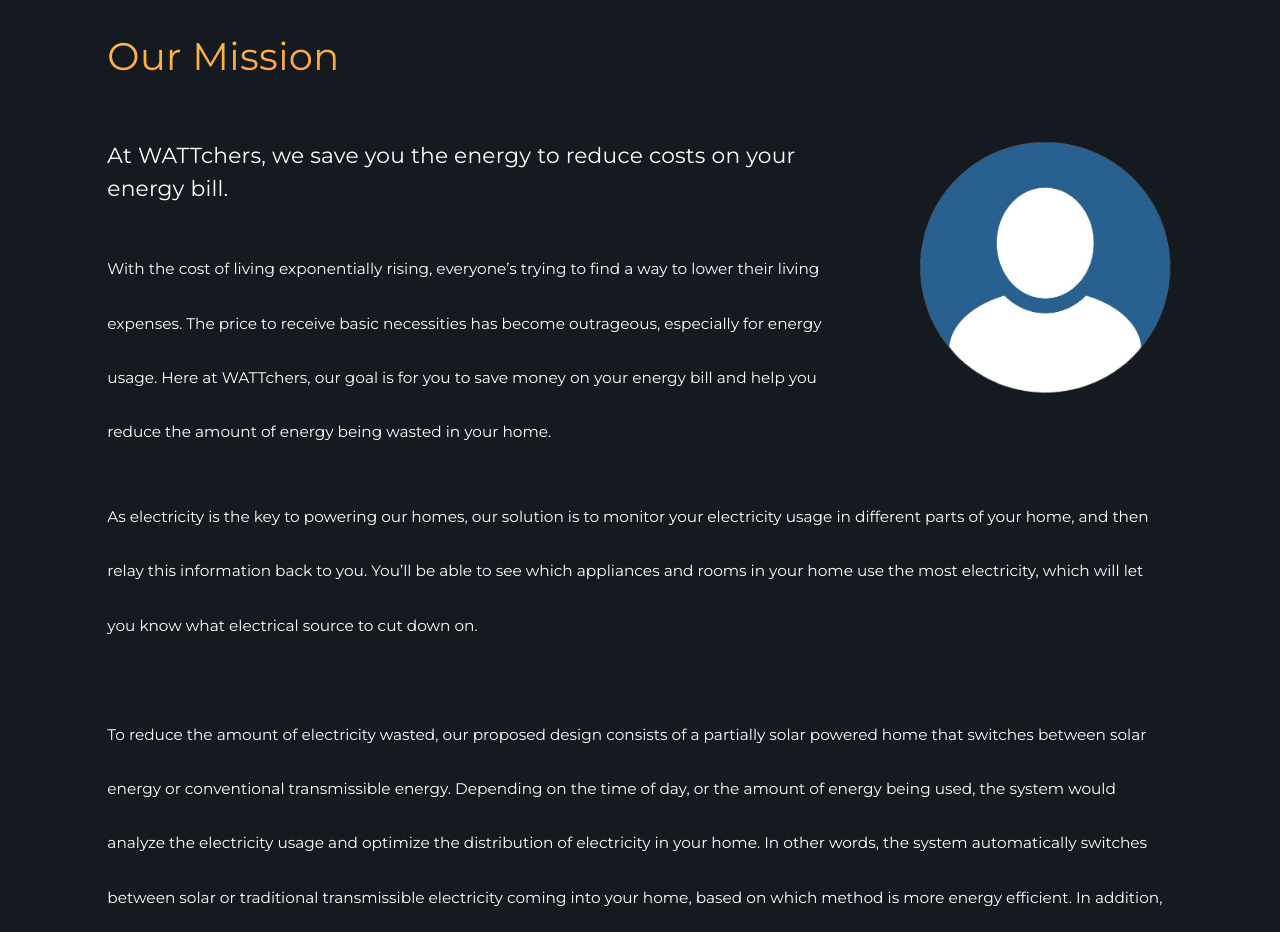
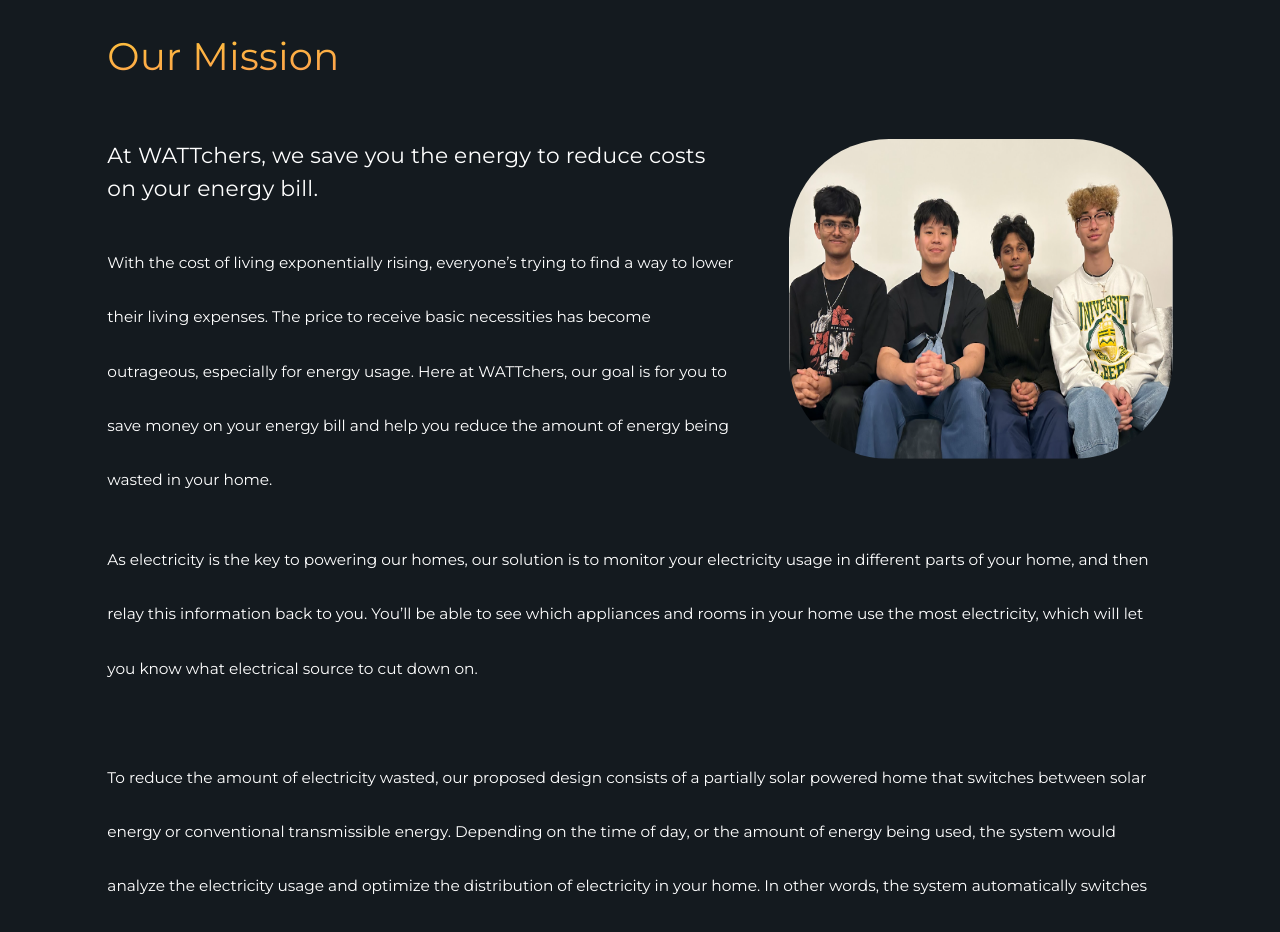
Before and after one commit to ShivainSaxena/WATTchersWebsite, a React (Create React App) app: page / in a window 1280 px wide. Shown: the part 780-1712 px from the top of the page. Built offline with nearby package versions, Linux system fonts and the light colour scheme; grey boxes are pictures that could not be loaded.

Commit message:
picture editing, group pic

```diff
--- a/src/App.css
+++ b/src/App.css
@@ -107,7 +107,7 @@
   background-color: #282c34;
   background: linear-gradient(0deg, rgba(40,44,52,1) 0%, rgba(17,0,32,.5) 100%);
   box-shadow: 0 7px 20px 5px #00000088;
-  border-radius: .7rem;
+  border-radius: 2rem;
   backdrop-filter: blur(7px);
   -webkit-backdrop-filter: blur(7px);
   overflow: hidden;
@@ -142,6 +142,7 @@
 .profilePic{
   width: 300px;
   height: 300px;
+  border-radius: 10rem;
 }
 
 .profileName{
@@ -192,10 +193,11 @@
 }
 
 .landingImage{
-  width: 20vw;
-  height: 20vw;
+  width: 30vw;
+  height: 25vw;
   margin-left: 5%;
   margin-bottom: 10px;
+  border-radius:100px;
 }
 
 .contactPage{
--- a/src/components/About.js
+++ b/src/components/About.js
@@ -1,5 +1,5 @@
 import Maanas from '../assets/maanas.png';
-import Ak from '../assets/ak.jpeg';
+import Ak from '../assets/AK1.jpeg';
 import AE from '../assets/alexe.jpeg';
 import AT from '../assets/alext.jpeg';
 
@@ -10,7 +10,7 @@
             <div className="cardContainer">
                 <img src={Maanas} alt="profile" className='profilePic'/>
                 <h1 className='profileName'>Maanas Saxena</h1>
-                <p className="profileDesc">Role: <br />- Firmware and Web Developer <br />- Circuit Designer <br />Linkedln: <a href="https://www.linkedin.com/in/maanas-saxena/" target='_blank' rel='noreferrer'>in/maanas-saxena/</a> <br />Email: <a href="mailto:maanas1@ualberta.ca">maanas1@ualberta.ca</a><br />Mobile: +1 (780) 918-7289</p>
+                <p className="profileDesc">Role: <br />- Firmware Developer <br />- Circuit Designer<br />- Web Developer <br />Linkedln: <a href="https://www.linkedin.com/in/maanas-saxena/" target='_blank' rel='noreferrer'>in/maanas-saxena/</a> <br />Email: <a href="mailto:maanas1@ualberta.ca">maanas1@ualberta.ca</a><br />Mobile: +1 (780) 918-7289</p>
             </div>
             <div className="cardContainer">
                 <img src={Ak} alt="profile" className='profilePic'/>
--- a/src/components/Landingpage.js
+++ b/src/components/Landingpage.js
@@ -4,7 +4,7 @@
 import { StyledEngineProvider } from '@mui/material/styles';
 import TextAnim from '../animations/Textwrite';
 import { motion } from 'framer-motion';
-import Placeholder from '../assets/placeholder.png';
+import Grouppic from '../assets/grouppic.png';
 
 
 const LandingPage = () => {
@@ -63,7 +63,7 @@
                     </Typography>
 
                   </Box>
-                  <img src={Placeholder} alt="landingImage" className='landingImage' />
+                  <img src={Grouppic} alt="landingImage" className='landingImage' />
                 </Box>
                 <Typography variant='h5' className='missionTextBottom'>
                   As electricity is the key to powering our homes, our solution is to monitor your electricity usage in different parts of your home, and then relay this information back to you. You’ll be able to see which appliances and rooms in your home use the most electricity, which will let you know what electrical source to cut down on. <br /><br />
```
Also changed, not shown: src/assets/AK1.jpeg (added), src/assets/grouppic.png (added).
